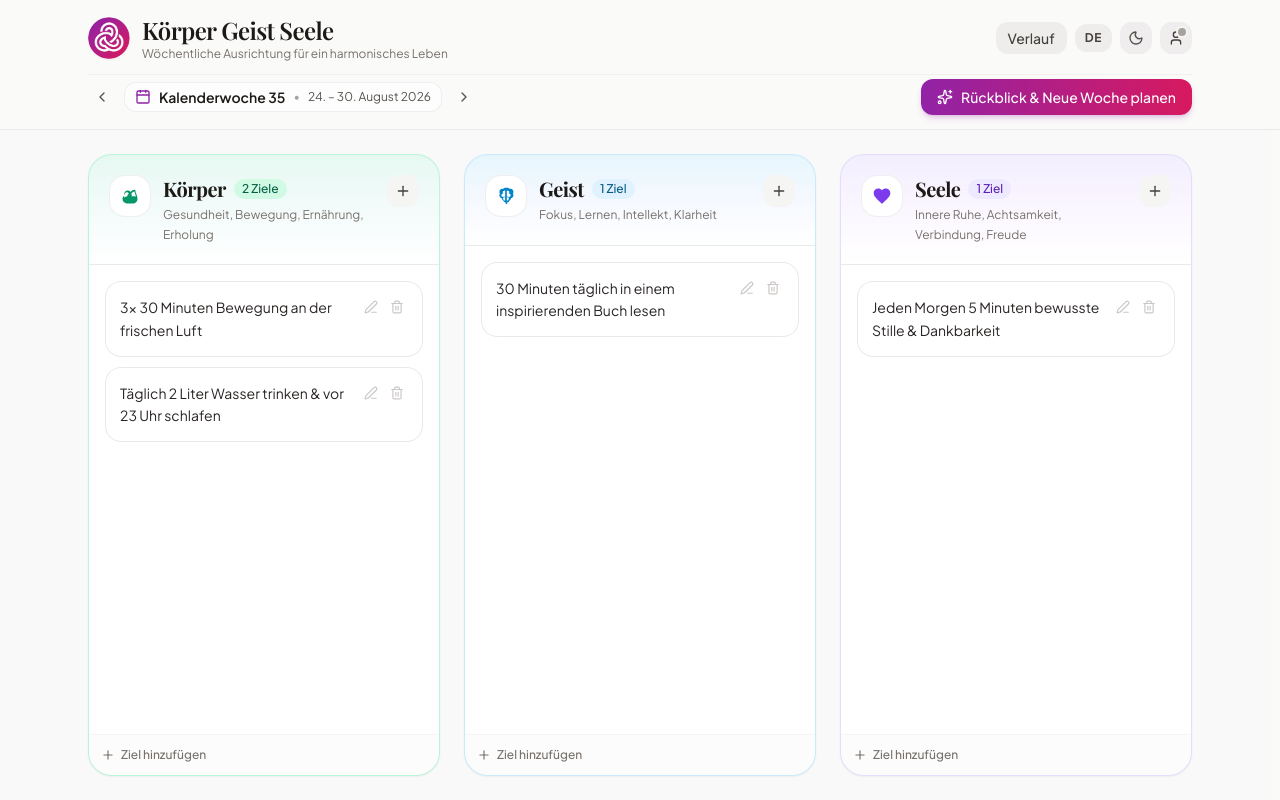
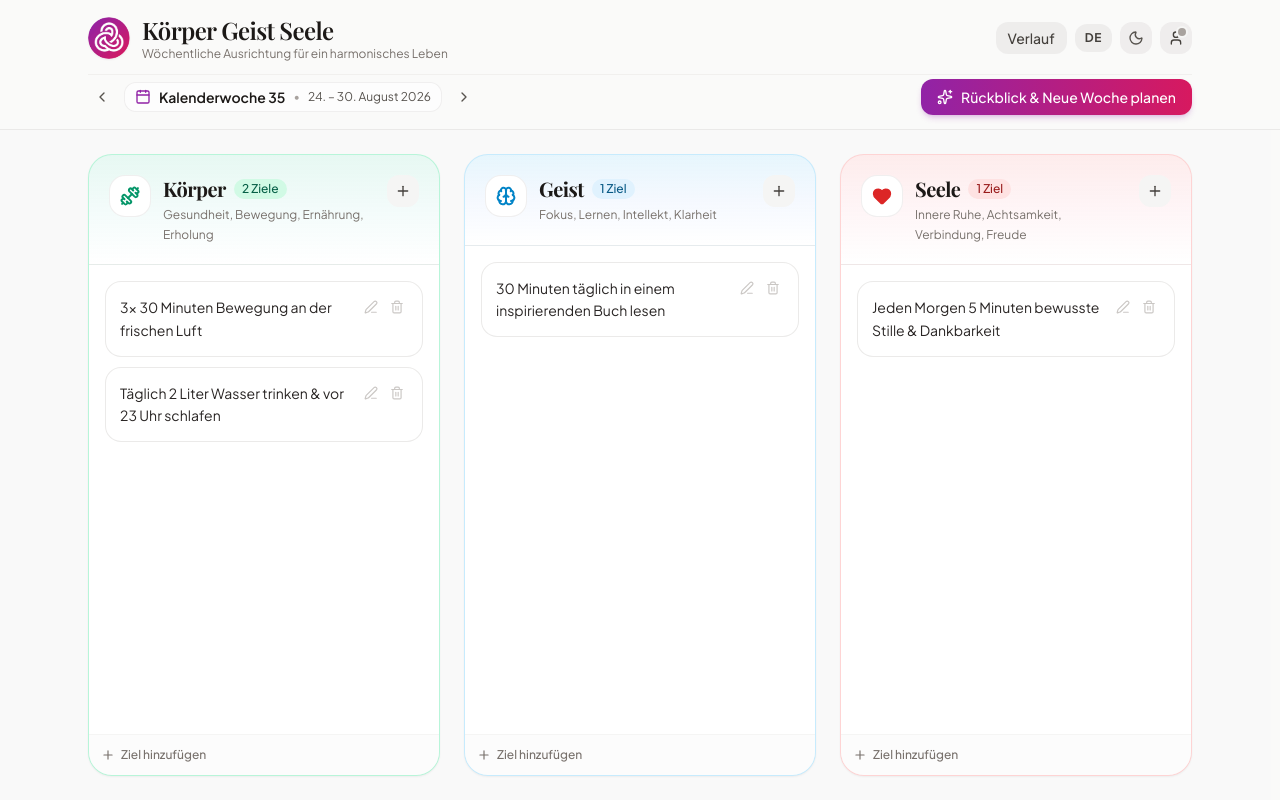
Before and after one commit to simonbuechi/geist, a React (Vite) app: page / in a window 1280 px wide. Built offline with nearby package versions, Linux system fonts and the light colour scheme; no server answers; a web font is replaced by a local one.

Commit message:
Update Soul/Seele color to red, replace Body and Mind icons with official Dumbbell and Brain

```diff
--- a/src/components/CategoryCard.tsx
+++ b/src/components/CategoryCard.tsx
@@ -60,11 +60,11 @@ export const CategoryCard: React.FC<CategoryCardProps> = ({ category }) => {
         };
       case 'soul':
         return {
-          icon: <CategoryIcon category="soul" className="w-5 h-5 text-violet-600 dark:text-violet-400" />,
-          gradient: 'from-violet-500/10 via-purple-500/5 to-transparent',
-          border: 'border-violet-200/80 dark:border-violet-900/60',
-          badgeBg: 'bg-violet-100 dark:bg-violet-950/80 text-violet-800 dark:text-violet-300',
-          hoverBorder: 'hover:border-violet-400 dark:hover:border-violet-800'
+          icon: <CategoryIcon category="soul" className="w-5 h-5 text-red-600 dark:text-red-400" />,
+          gradient: 'from-red-500/10 via-rose-500/5 to-transparent',
+          border: 'border-red-200/80 dark:border-red-900/60',
+          badgeBg: 'bg-red-100 dark:bg-red-950/80 text-red-800 dark:text-red-300',
+          hoverBorder: 'hover:border-red-400 dark:hover:border-red-800'
         };
     }
   };
--- a/src/components/CategoryIcon.tsx
+++ b/src/components/CategoryIcon.tsx
@@ -1,71 +1,6 @@
 import React from 'react';
+import { Dumbbell, Brain, Heart } from 'lucide-react';
 import type { Category } from '../types';
-
-// 1. Bold, Solid, Massive Biceps / Muscle Arm for Body (Körper)
-export const BicepsSolidIcon: React.FC<{ className?: string; size?: number }> = ({
-  className = "w-6 h-6",
-  size = 24
-}) => (
-  <svg
-    width={size}
-    height={size}
-    viewBox="0 0 24 24"
-    fill="currentColor"
-    xmlns="http://www.w3.org/2000/svg"
-    className={className}
-  >
-    {/* Massive Flexed Biceps / Muscle Arm */}
-    <path
-      fillRule="evenodd"
-      clipRule="evenodd"
-      d="M17.5 4.5C15.2 4.5 13.5 5.8 12.5 7.2C11.8 6.1 10.5 5.5 9.2 5.5C6.9 5.5 5 7.4 5 9.7C5 10.3 5.1 10.9 5.4 11.4C3.9 12.3 3 13.9 3 15.7C3 18.6 5.4 21 8.3 21H15.5C18.5 21 21 18.5 21 15.5C21 12.8 19.8 10.1 18.8 7.5C18.6 6.9 18.5 6.2 18.5 5.5C18.5 4.9 18.1 4.5 17.5 4.5ZM13.8 8.8C14.6 7.6 15.9 6.8 17.2 6.5C17.9 8.6 18.9 10.8 19 12.8C17.5 12.3 15.8 12.2 14.2 12.5C14 11.1 13.8 9.9 13.8 8.8ZM8.3 7.5C9.4 7.5 10.3 8.3 10.6 9.4C9.5 10.1 8.8 11.2 8.5 12.5C7.2 12.4 5.9 12.9 5.2 13.8C5.1 13.3 5 12.8 5 12.2C5 9.6 6.5 7.5 8.3 7.5Z"
-    />
-  </svg>
-);
-
-// 2. Bold, Solid, Massive Brain for Mind (Geist)
-export const BrainSolidIcon: React.FC<{ className?: string; size?: number }> = ({
-  className = "w-6 h-6",
-  size = 24
-}) => (
-  <svg
-    width={size}
-    height={size}
-    viewBox="0 0 24 24"
-    fill="currentColor"
-    xmlns="http://www.w3.org/2000/svg"
-    className={className}
-  >
-    {/* Solid Massive Brain with Hemispheres & Convolutions */}
-    <path
-      fillRule="evenodd"
-      clipRule="evenodd"
-      d="M12 2C10.5 2 9.2 2.6 8.3 3.6C7.2 3.2 5.9 3.6 5 4.6C3.9 5.9 3.8 7.8 4.7 9.2C4.1 10.1 3.9 11.3 4.3 12.4C4.7 13.6 5.8 14.4 7 14.7C7.1 15.9 7.9 17.1 9 17.7C9.4 18.8 10.4 19.6 11.6 19.8V21C11.6 21.6 12 22 12.5 22C13 22 13.4 21.6 13.4 21V19.8C14.6 19.6 15.6 18.8 16 17.7C17.1 17.1 17.9 15.9 18 14.7C19.2 14.4 20.3 13.6 20.7 12.4C21.1 11.3 20.9 10.1 20.3 9.2C21.2 7.8 21.1 5.9 20 4.6C19.1 3.6 17.8 3.2 16.7 3.6C15.8 2.6 14.5 2 13 2H12ZM9.5 6C8.7 6 8 6.7 8 7.5C8 8.3 8.7 9 9.5 9H11V5C10.5 5.3 10 5.6 9.5 6ZM13 5V9H14.5C15.3 9 16 8.3 16 7.5C16 6.7 15.3 6 14.5 6C14 5.6 13.5 5.3 13 5ZM6.5 11C6.5 9.9 7.4 9 8.5 9H11V13H8C7.2 13 6.5 12.1 6.5 11ZM13 13H16C16.8 13 17.5 12.1 17.5 11C17.5 9.9 16.6 9 15.5 9H13V13ZM8.5 15C8.5 14.2 9.2 13.5 10 13.5H11V17.5C9.6 17.5 8.5 16.4 8.5 15ZM13 17.5V13.5H14C14.8 13.5 15.5 14.2 15.5 15C15.5 16.4 14.4 17.5 13 17.5Z"
-    />
-  </svg>
-);
-
-// 3. Bold, Solid, Massive Heart for Soul (Seele)
-export const HeartSolidIcon: React.FC<{ className?: string; size?: number }> = ({
-  className = "w-6 h-6",
-  size = 24
-}) => (
-  <svg
-    width={size}
-    height={size}
-    viewBox="0 0 24 24"
-    fill="currentColor"
-    xmlns="http://www.w3.org/2000/svg"
-    className={className}
-  >
-    {/* Solid Chunky Heart */}
-    <path
-      fillRule="evenodd"
-      clipRule="evenodd"
-      d="M12 21.35L10.55 20.03C5.4 15.36 2 12.28 2 8.5C2 5.42 4.42 3 7.5 3C9.24 3 10.91 3.81 12 5.09C13.09 3.81 14.76 3 16.5 3C19.58 3 22 5.42 22 8.5C22 12.28 18.6 15.36 13.45 20.04L12 21.35Z"
-    />
-  </svg>
-);
 
 interface CategoryIconProps {
   category: Category;
@@ -80,10 +15,10 @@ export const CategoryIcon: React.FC<CategoryIconProps> = ({
 }) => {
   switch (category) {
     case 'body':
-      return <BicepsSolidIcon className={className} size={size} />;
+      return <Dumbbell className={className} size={size} strokeWidth={2.4} />;
     case 'mind':
-      return <BrainSolidIcon className={className} size={size} />;
+      return <Brain className={className} size={size} strokeWidth={2.4} />;
     case 'soul':
-      return <HeartSolidIcon className={className} size={size} />;
+      return <Heart className={className} size={size} fill="currentColor" strokeWidth={2} />;
   }
 };
--- a/src/components/HistoryView.tsx
+++ b/src/components/HistoryView.tsx
@@ -33,7 +33,7 @@ export const HistoryView: React.FC<HistoryViewProps> = ({ onClose }) => {
     switch (category) {
       case 'body': return <CategoryIcon category="body" className="w-3.5 h-3.5 text-emerald-600 dark:text-emerald-400" size={14} />;
       case 'mind': return <CategoryIcon category="mind" className="w-3.5 h-3.5 text-sky-600 dark:text-sky-400" size={14} />;
-      case 'soul': return <CategoryIcon category="soul" className="w-3.5 h-3.5 text-violet-600 dark:text-violet-400" size={14} />;
+      case 'soul': return <CategoryIcon category="soul" className="w-3.5 h-3.5 text-red-600 dark:text-red-400" size={14} />;
     }
   };
 
--- a/src/components/ReviewModal.tsx
+++ b/src/components/ReviewModal.tsx
@@ -109,7 +109,7 @@ export const ReviewModal: React.FC<ReviewModalProps> = ({ isOpen, onClose }) =>
     switch (cat) {
       case 'body': return <CategoryIcon category="body" className="w-4 h-4 text-emerald-600 dark:text-emerald-400" size={16} />;
       case 'mind': return <CategoryIcon category="mind" className="w-4 h-4 text-sky-600 dark:text-sky-400" size={16} />;
-      case 'soul': return <CategoryIcon category="soul" className="w-4 h-4 text-violet-600 dark:text-violet-400" size={16} />;
+      case 'soul': return <CategoryIcon category="soul" className="w-4 h-4 text-red-600 dark:text-red-400" size={16} />;
     }
   };
 
--- a/tailwind.config.js
+++ b/tailwind.config.js
@@ -47,12 +47,12 @@ export default {
           badge: '#3b82f6',
         },
         soul: {
-          light: '#fdf2f8',
-          border: '#fbcfe8',
-          accent: '#db2777',
-          darkBg: '#2d1225',
-          darkBorder: '#631d50',
-          badge: '#ec4899',
+          light: '#fef2f2',
+          border: '#fecaca',
+          accent: '#dc2626',
+          darkBg: '#2b1114',
+          darkBorder: '#5c1d24',
+          badge: '#ef4444',
         }
       },
       backgroundImage: {
```
